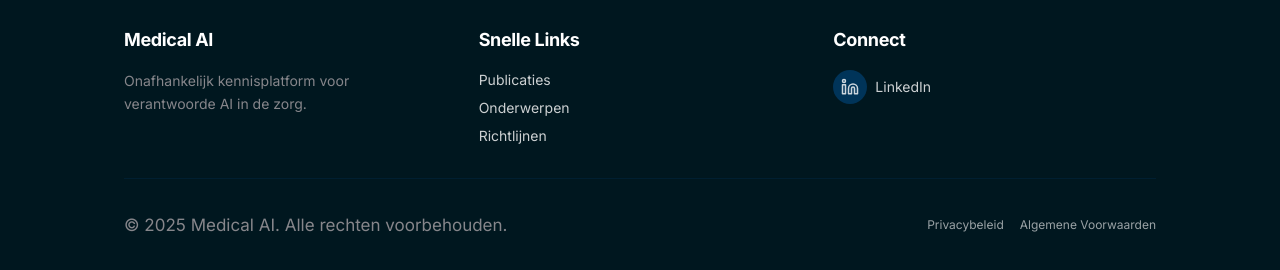
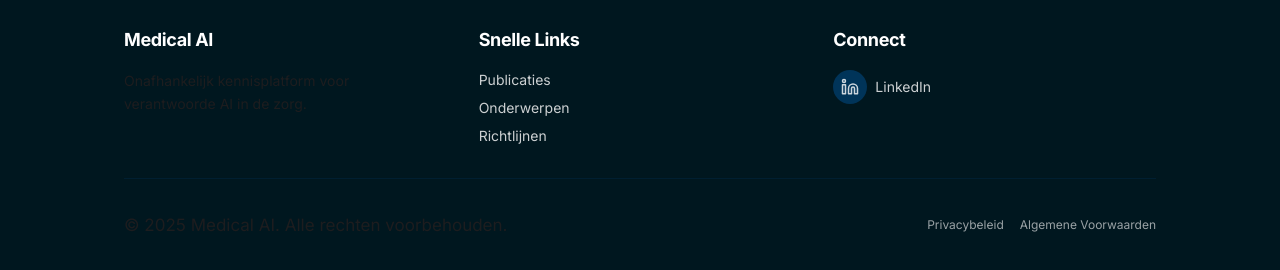
Before and after one commit to illionair/medicalai.nl, a Next.js app: page / in a window 1280 px wide. Shown: the part 1418-1688 px from the top of the page. Built offline with nearby package versions, Linux system fonts and the light colour scheme; no server answers; the database is empty.

Commit message:
Darken article text color for better readability

```diff
--- a/src/app/blog/[id]/page.tsx
+++ b/src/app/blog/[id]/page.tsx
@@ -70,8 +70,9 @@ export default async function BlogPostPage({ params }: { params: Promise<{ id: s
                 <div className="grid grid-cols-1 lg:grid-cols-12 gap-12">
                     {/* Content Column */}
                     <div className="lg:col-span-8">
-                        <div className="prose prose-lg prose-slate max-w-none
+                        <div className="prose prose-lg prose-gray max-w-none
                             prose-headings:font-bold prose-headings:text-brand-dark
+                            prose-p:text-gray-900 prose-li:text-gray-900
                             prose-a:text-brand-secondary hover:prose-a:text-brand-primary
                             prose-img:rounded-2xl prose-img:shadow-md
                             prose-strong:text-brand-dark">
--- a/src/app/globals.css
+++ b/src/app/globals.css
@@ -141,7 +141,8 @@ h3 {
 p {
   line-height: 1.7;
   /* Better readability */
-  color: var(--gray-300);
+  color: #1d1d1f;
+  /* Darker text for readability */
   font-size: 17px;
   /* Apple standard body size */
 }
```
